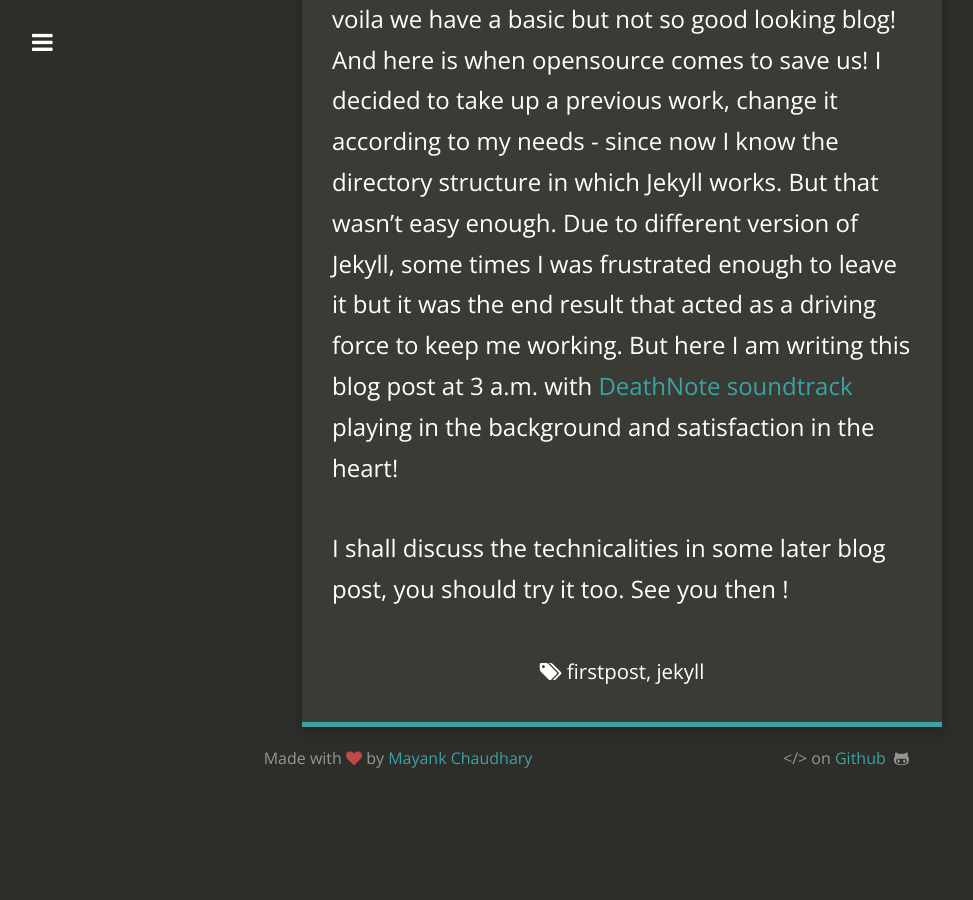
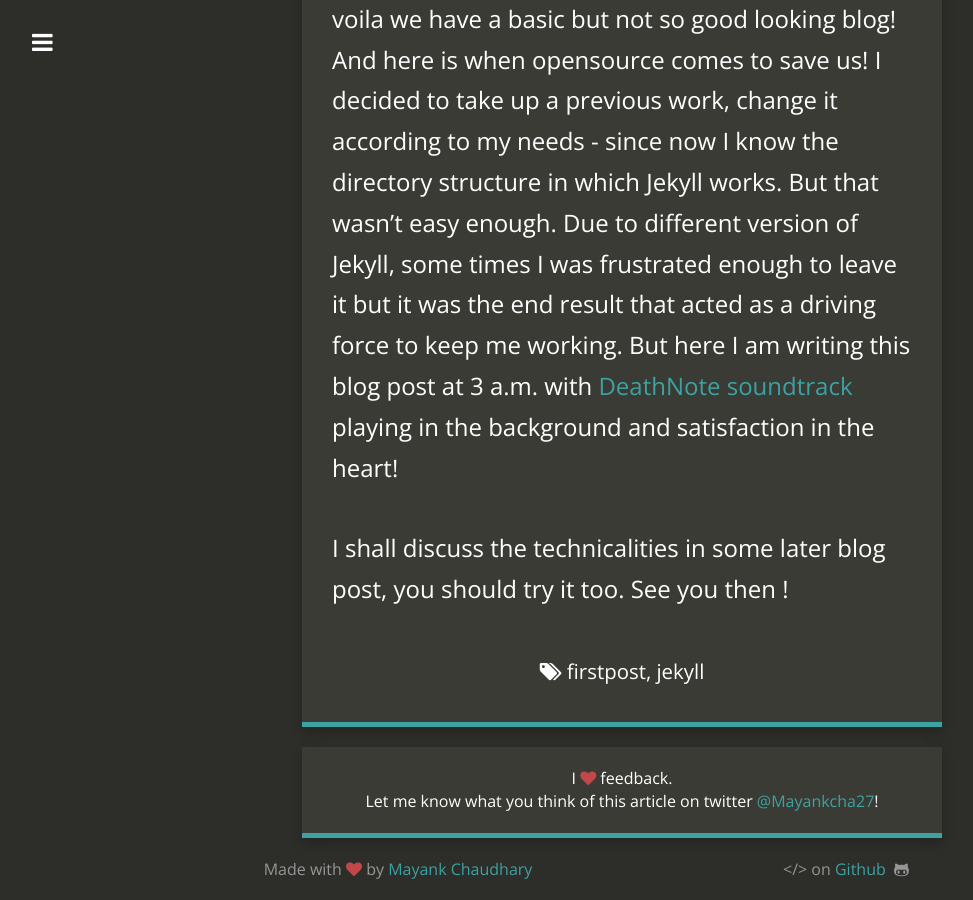
Before and after one commit to Mayankcha/Mayankcha.github.io, a Jekyll site: the page built from _posts/2016-01-24-hello-world.md, in a window 1280 px wide and 900 px high, scrolled down 1921 px. Shown: the whole window, without its empty margins (18-991 px from the left). Built offline with Jekyll 4.4.1, drawn with Linux system fonts in a browser that asks for light colours; nearby versions of some CDN libraries; before the commit the page ends 2711 px from its top, so only the background shows below that.

Commit message:
Update _config.yml

```diff
--- a/_config.yml
+++ b/_config.yml
@@ -21,15 +21,15 @@ addthis_id:
 post_limit: 3
 
 # Social usernames/URLs
-twitter_username:
-instagram_username:
+twitter_username: Mayankcha27
+instagram_username: _damien_mk
 facebook_username:
 github_username:  Mayankcha
 linkedin_link: https://www.linkedin.com/in/mayank-chauhdhary/
 google_plus_link:
 
 # Footer
-footer_left: "Made with <i class=\"fa fa-heart\"></i> by <a href=\"https://twitter.com/UtkarshGpta\">Mayank Chaudhary</a>"
+footer_left: "Made with <i class=\"fa fa-heart\"></i> by <a href=\"https://twitter.com/Mayankcha27\">Mayank Chaudhary</a>"
 footer_right: "&lt;/&gt; on <a href=\"https://github.com/Mayankcha/Mayankcha.github.io\">Github</a> &nbsp;<i class=\"fa fa-github-alt\"></i>"
 
 # Build settings
```
